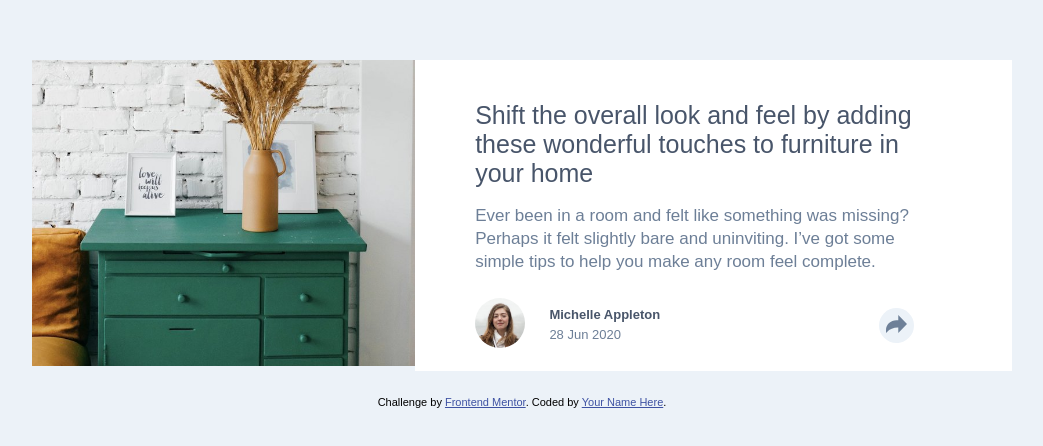
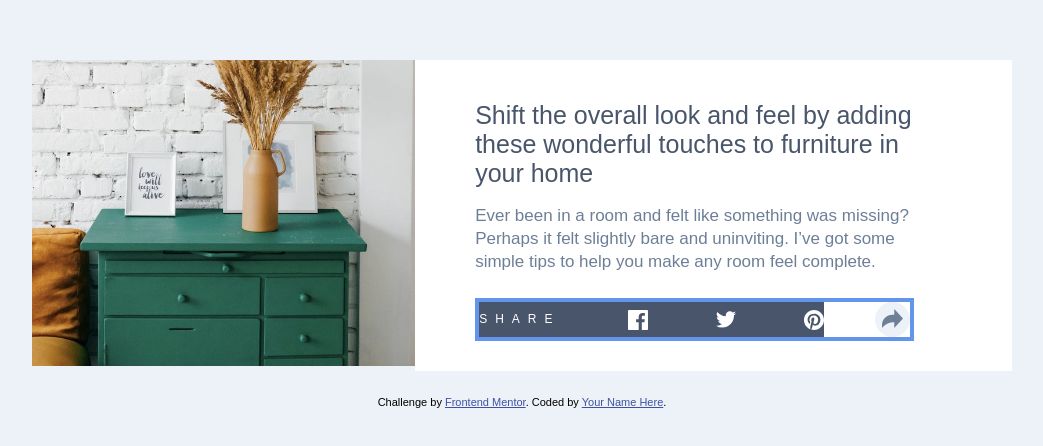
Before and after one commit to mchase007/frontendmentor-3, a website: page app/src/index.html in a window 1280 px wide. Shown: the part 166-612 px from the top of the page, without its empty margins (118-1161 px from the left). Drawn offline with nearby package versions, Linux system fonts and the light colour scheme; files that its build step writes are made by us from their sources.

Commit message:
active state update

```diff
--- a/app/src/index.html
+++ b/app/src/index.html
@@ -50,6 +50,13 @@
             </div>
           </div>
 
+          <div class="active">
+            <span>Share</span>
+            <img src="/app/src/images/icon-facebook.svg" alt="">
+            <img src="/app/src/images/icon-twitter.svg" alt="">
+            <img src="/app/src/images/icon-pinterest.svg" alt="">
+          </div>
+
           <button class="share-container">
             <img class="share-image" src="/app/src/images/icon-share.svg" alt="share-button">
           </button>
--- a/app/src/scss/styles.scss
+++ b/app/src/scss/styles.scss
@@ -67,7 +67,7 @@ main {
 }
 
 .user-details {
-  // border: 4px solid cornflowerblue;
+  border: 4px solid cornflowerblue;
   display: flex;
   justify-content: space-between;
   margin-bottom: 15px;
@@ -77,6 +77,7 @@ main {
     display: flex;
     width: 185px;
     justify-content: space-between;
+    display: none;
   }
 
   .avatar-container {
@@ -122,6 +123,24 @@ main {
     }
   }
 
+
+}
+
+.active {
+  // display: none;
+  background-color: #48556A;
+  // border: 4px solid darkcyan;
+  display: flex;
+  justify-content: space-between;
+  align-items: center;
+  width: 80%;
+
+  span {
+    color: white;
+    text-transform: uppercase;
+    font-size: 12px;
+    letter-spacing: 8px;
+  }
 
 }
 
```
